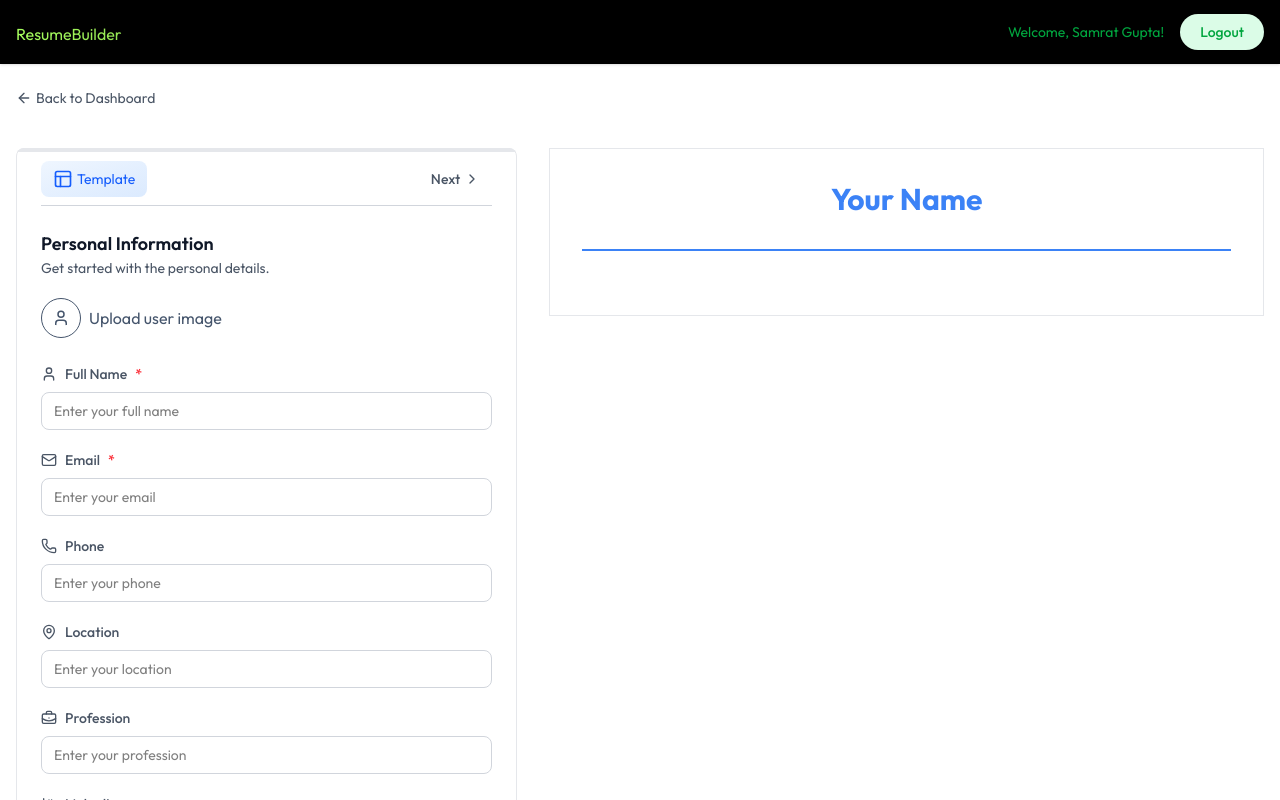
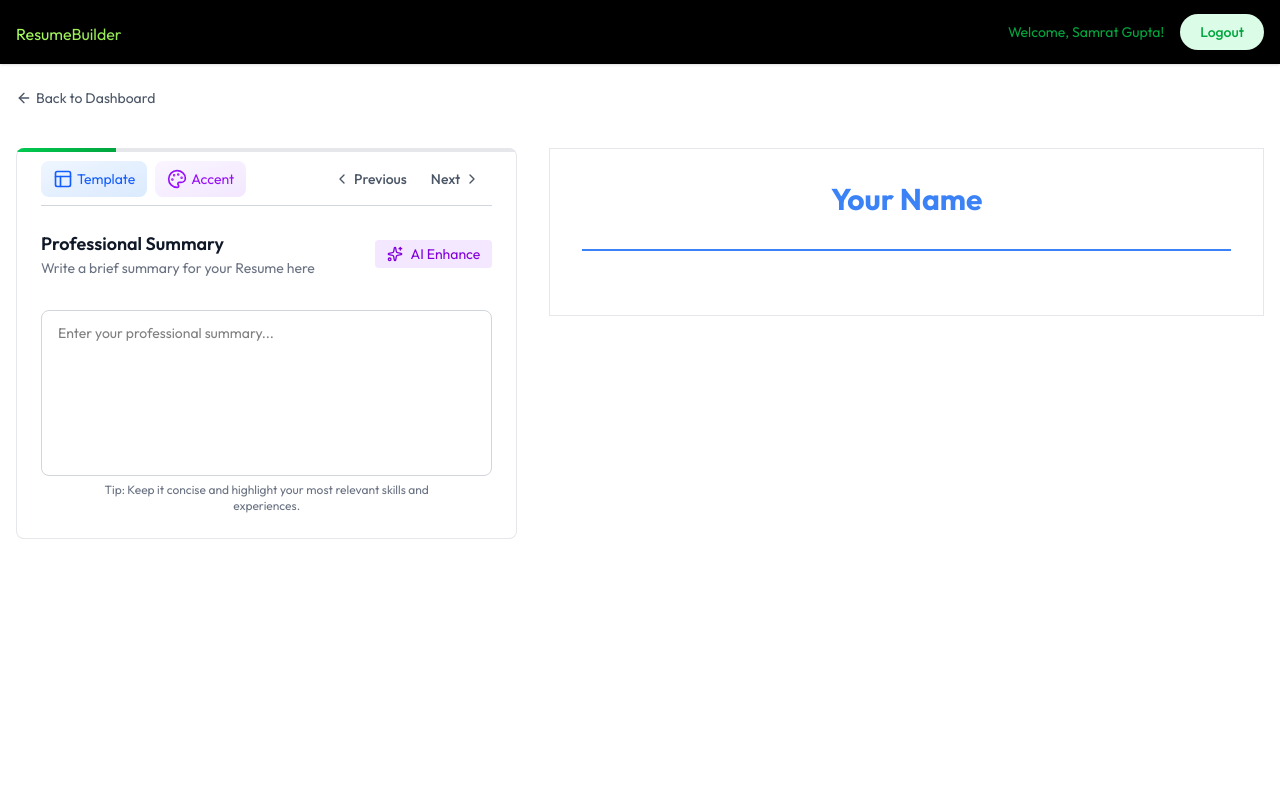
Before and after one commit to gsamrat8112/AI-Powered-Resume-Builder, a React (Vite) app in the folder client/: page /app/builder/1 in a window 1280 px wide. Both pictures are taken after a click on the button "Next". Shown: the top 800 px of the page. Built offline with nearby package versions, Linux system fonts and the light colour scheme.

Commit message:
SummaryForm

```diff
--- /dev/null
+++ b/client/src/components/ColorPicker.jsx
@@ -0,0 +1,43 @@
+import React, {useState} from 'react'
+import { Check, Palette } from 'lucide-react'
+
+const ColorPicker = ({SelectedColor, onChange}) => {
+    const colors = [
+        {name: 'Purple', value: '#8b5cf6'},
+        {name: 'Orange', value: '#f97316'},
+        {name: 'Red', value: '#EF4444'},
+        {name: 'Blue', value: '#3b82f6'},
+        {name: 'Green', value: '#10b981'},
+        {name: 'Indigo', value: '#6366f1'},
+        {name: 'Teal', value: '#14b8a6'},
+        {name: 'Pink', value: '#ec4899'},
+        {name: 'Gray', value: '#6b7280'},
+        {name: 'Black', value: '#1f2937'},
+    ]
+    const [isOpen, setIsOpen] = useState(false)
+  return (
+    <div className='relative'>
+      <button onClick={() => setIsOpen(!isOpen)} className='flex items-center gap-1 text-sm text-purple-600 bg-gradient-to-br from-purple-50 to-purple-100 ring-purple-300 hover:ring px-3 py-2 transition-all rounded-lg'>
+        <Palette size={20} /> <span className='max-sm:hidden'>Accent</span>
+      </button>
+      {isOpen && (
+        <div className='grid grid-cols-4 w-60 gap-2 absolute top-full left-0 right-0 p-3 mt-2 z-10 bg-white border border-gray-200 rounded-md shadow-sm'>
+          {colors.map((color) => (
+            <div key={color.value} onClick={() => {onChange(color.value); setIsOpen(false)}} className='relative cursor-pointer group flex flex-col'>
+                <div className='w-12 h-12 rounded-full border-2 border-transparent group-hover:border-black/25 transition-colors' style={{backgroundColor: color.value}}>
+                </div>
+                {SelectedColor === color.value && (
+                    <div className='absolute top-0 left-0 right-0 bottom-4.5 flex items-center justify-center'>
+                        <Check className='size-5 text-white' />
+                    </div>
+                )}
+                <p className='text-xs text-center mt-1 text-gray-600'>{color.name}</p>
+            </div>
+          ))}
+        </div>
+      )}
+    </div>
+  )
+}
+
+export default ColorPicker
--- /dev/null
+++ b/client/src/components/ProfessionalSummaryForm.jsx
@@ -0,0 +1,25 @@
+import { Sparkles } from 'lucide-react'
+import React from 'react'
+
+const ProfessionalSummaryForm = ({data, onChange, setResumeData}) => {
+  return (
+    <div className='space-y-4'>
+        <div className='flex items-center justify-between'>
+            <div>
+                <h3 className='flex item-center gap-2 text-lg font-semibold text-gray-900'>Professional Summary</h3>
+                <p className='text-sm text-gray-500'>Write a brief summary for your Resume here </p>
+            </div>
+            <button className='flex items-center gap-2 px-3 py-1 text-sm bg-purple-100 text-purple-700 rounded hover:bg-purple-200 transition-colors disabled:opacity-50'>
+                <Sparkles className='size-4' />
+                AI Enhance
+            </button>
+        </div>
+        <div className='mt-6'>
+            <textarea value={data || ""} onChange={(e) => onChange(e.target.value)} rows={7} className='w-full p-3 px-4 mt-2 text-sm border border-gray-300 rounded-lg focus:ring focus:ring-blue-500 focus:border-blue-500 outline-none transition-colors resize-none' placeholder='Enter your professional summary...' />
+            <p className='text-xs text-gray-500 max-w-4/5 mx-auto text-center'>Tip: Keep it concise and highlight your most relevant skills and experiences.</p>
+        </div>
+    </div>
+  )
+}
+
+export default ProfessionalSummaryForm
--- a/client/src/components/TemplateSelector.jsx
+++ b/client/src/components/TemplateSelector.jsx
@@ -1,8 +1,8 @@
 import { Layout, Check } from 'lucide-react'
-import React from 'react'
+import React, {useState} from 'react'
 
 const TemplateSelector = ({selectedTemplate, onChange}) => {
-    const [isOpen, setIsOpen] = React.useState(false)
+    const [isOpen, setIsOpen] = useState(false)
     const templates = [
         {id: 'classic', name: 'Classic', preview: 'A traditional resume layout with a clear hierarchy and clean design.'},
         {id: 'modern', name: 'Modern', preview: 'A contemporary resume layout with a modern aesthetic.'},
--- a/client/src/pages/ResumeBuilder.jsx
+++ b/client/src/pages/ResumeBuilder.jsx
@@ -5,6 +5,8 @@ import { ArrowLeftIcon, Briefcase, ChevronLeft, ChevronRight, FileText, FolderIc
 import PersonalInfoForm from '../components/PersonalInfoForm'
 import ResumePreview from '../components/ResumePreview'
 import TemplateSelector from '../components/TemplateSelector'
+import ColorPicker from '../components/ColorPicker'
+import ProfessionalSummaryForm from '../components/ProfessionalSummaryForm'
 
 const ResumeBuilder = () => {
   const { resumeId } = useParams()
@@ -65,16 +67,15 @@ const ResumeBuilder = () => {
               <div className='flex justify-between items-center mb-6 border-b py-1 border-gray-300'>
                 <div className='flex items-center gap-2'>
                   <TemplateSelector selectedTemplate={resumeData.template} onChange={(template) => setResumeData(prev => ({...prev, template}))} />
+                  <ColorPicker SelectedColor={resumeData.accent_color} onChange={(accent_color) => setResumeData(prev => ({...prev, accent_color}))} />
                 </div>
                 <div className='flex items-center'>
                   {activeSectionIndex !== 0 && (
-                    <button
-                      className='flex items-center gap-1 p-3 rounded-lg text-sm font-medium transition-all text-gray-600 hover:bg-gray-50' disabled={activeSectionIndex === 0} onClick={(prevIndex) => Math.max(prevIndex - 1, 0)}>
+                    <button onClick={() => setActiveSectionIndex((prevIndex) => Math.max(prevIndex - 1, 0))} className='flex items-center gap-1 p-3 rounded-lg text-sm font-medium transition-all text-gray-600 hover:bg-gray-50' disabled={activeSectionIndex === 0}>
                         <ChevronLeft className='size-4' /> Previous
                     </button>
                   )}
-                  <button
-                      className={`flex items-center gap-1 p-3 rounded-lg text-sm font-medium transition-all text-gray-600 hover:bg-gray-50 ${activeSectionIndex === sections.length - 1 && 'opacity-50'}`} disabled={activeSectionIndex === sections.length - 1} onClick={(prevIndex) => Math.min(prevIndex + 1, sections.length - 1)}>
+                  <button onClick={() => setActiveSectionIndex((prevIndex) => Math.min(prevIndex + 1, sections.length - 1))} className={`flex items-center gap-1 p-3 rounded-lg text-sm font-medium transition-all text-gray-600 hover:bg-gray-50 ${activeSectionIndex === sections.length - 1 && 'opacity-50'}`} disabled={activeSectionIndex === sections.length - 1}>
                         Next <ChevronRight className='size-4' />
                     </button>
                 </div>
@@ -83,9 +84,10 @@ const ResumeBuilder = () => {
               {/* Section Form */}
               <div className='space-y-6'>
                 {activeSection.id === 'personal' && (
-                  <div>
                     <PersonalInfoForm data={resumeData.personal_info} onChange={(data) => setResumeData(prev => ({...prev, personal_info: data}))} removeBackground={removeBackground} setRemoveBackground={setRemoveBackground} />
-                  </div>
+                )}
+                {activeSection.id === 'summary' && (
+                  <ProfessionalSummaryForm data={resumeData.professional_summary} onChange={(data) => setResumeData(prev => ({...prev, professional_summary: data}))} setResumeData={setResumeData} />
                 )}
               </div>
             </div>
```
